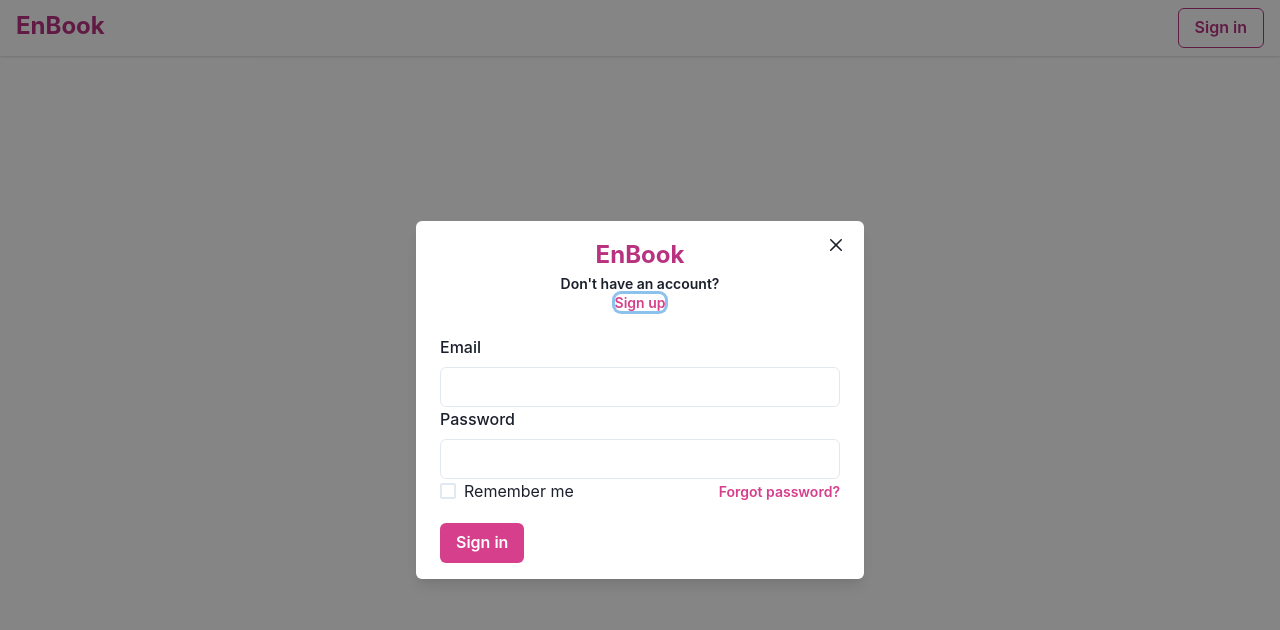
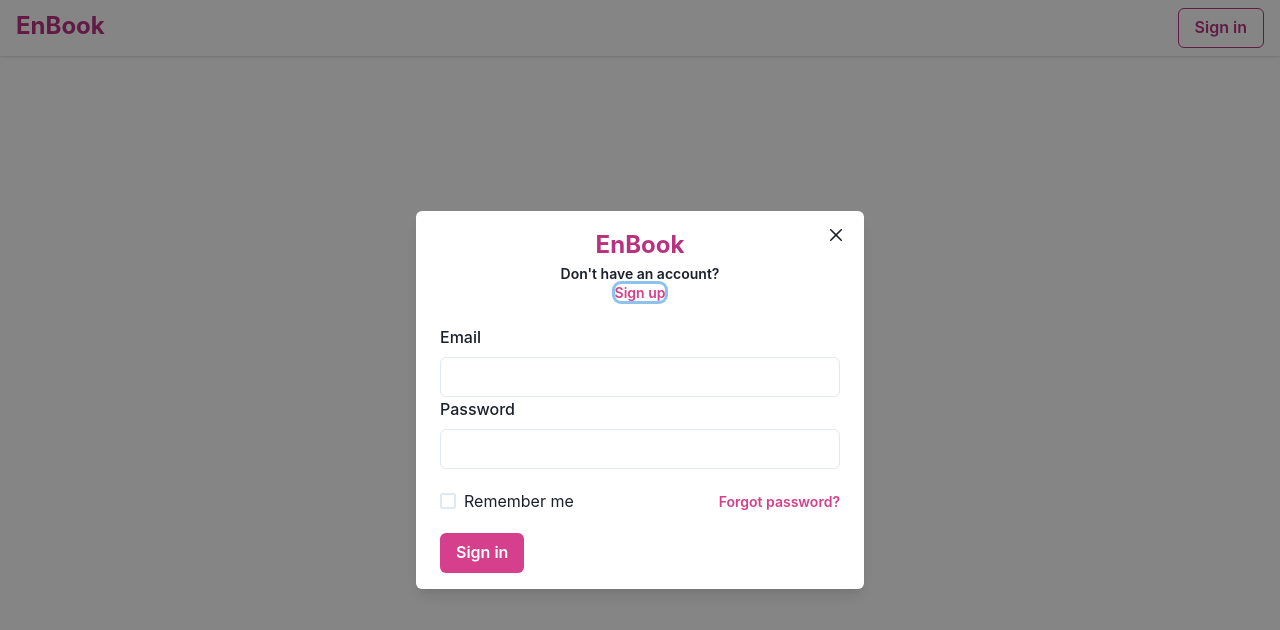
Before and after one commit to Rostyslav26/en-booking-fe, a React (Create React App) app: page /login in a window 1280 px wide. Shown: the top 630 px of the page. Built offline with nearby package versions, Linux system fonts and the light colour scheme.

Commit message:
Fixed Field component

```diff
--- a/src/components/common/header/LoginForm.tsx
+++ b/src/components/common/header/LoginForm.tsx
@@ -1,7 +1,7 @@
 import { Alert, AlertIcon, Button, Checkbox, Flex } from '@chakra-ui/react';
 import { zodResolver } from '@hookform/resolvers/zod';
 import React from 'react';
-import { useForm } from 'react-hook-form';
+import { FormProvider, useForm } from 'react-hook-form';
 
 import Field from 'components/common/ui/form/Field';
 
@@ -35,7 +35,7 @@ const LoginForm: React.FC<LoginFormProps> = ({ onSuccess }) => {
 			<Field {...register('email')} label='Email' type='email' error={errors.email} />
 			<Field {...register('password')} label='Password' type='password' error={errors.password} />
 
-			<Flex justifyContent='space-between'>
+			<Flex mt={5} justifyContent='space-between'>
 				<Checkbox {...register('rememberMe')}>Remember me</Checkbox>
 				<Button variant='link' size='sm' colorScheme='pink'>
 					Forgot password?
--- a/src/components/common/header/RegisterForm.tsx
+++ b/src/components/common/header/RegisterForm.tsx
@@ -1,7 +1,6 @@
 import { Alert, AlertIcon, Button } from '@chakra-ui/react';
 import { zodResolver } from '@hookform/resolvers/zod';
 import React, { useEffect } from 'react';
-import { FormProvider, useForm } from 'react-hook-form';
 import { useForm } from 'react-hook-form';
 
 import Field from 'components/common/ui/form/Field';
--- a/src/components/common/ui/form/Field.tsx
+++ b/src/components/common/ui/form/Field.tsx
@@ -12,8 +12,8 @@ const Field = forwardRef<HTMLInputElement, FieldProps & InputProps>(({ error, na
 	return (
 		<FormControl isInvalid={!!error}>
 			<FormLabel htmlFor={name}>{label}</FormLabel>
-			<Input id={name} {...rest} ref={ref} />
-			<FormErrorMessage>{error?.message}</FormErrorMessage>
+			<Input id={name} name={name} {...rest} ref={ref} />
+			<FormErrorMessage mb={2}>{error?.message}</FormErrorMessage>
 		</FormControl>
 	);
 });
```
